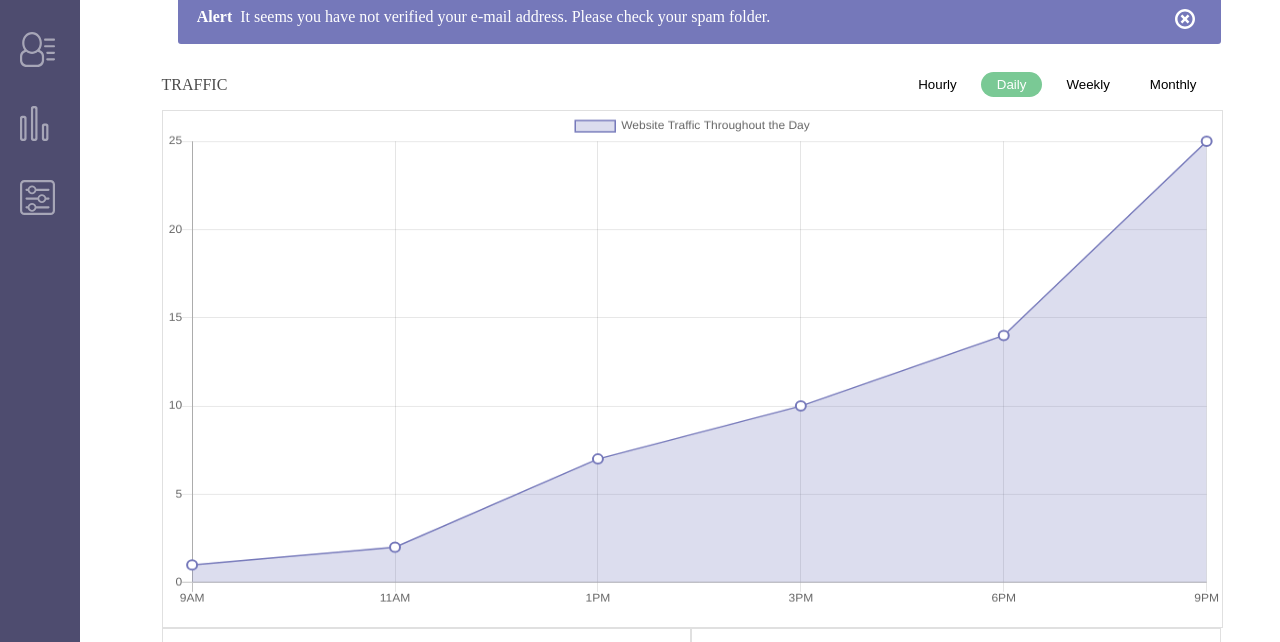
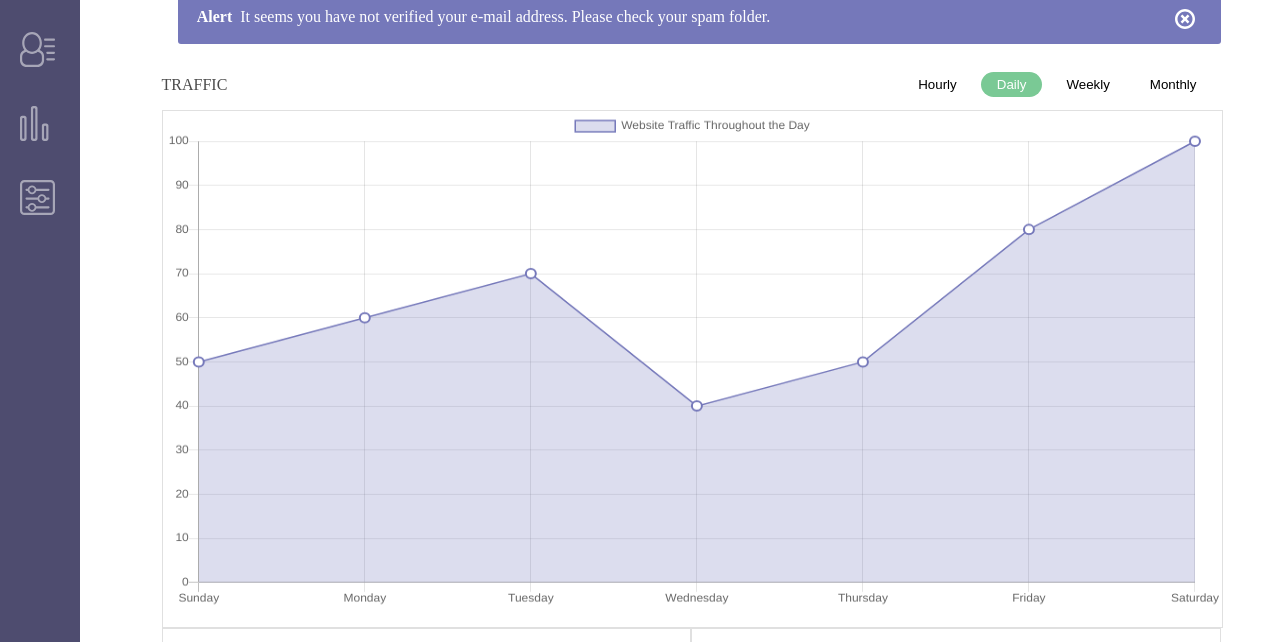
Before and after one commit to jmaletto1/WebApp-dashboard-fewd-project-7, a plain HTML site: page index.html in a window 1280 px wide. Both pictures are taken after a click on the button "Daily". Shown: the part 158-800 px from the top of the page. Drawn offline with nearby package versions, Linux system fonts and the light colour scheme.

Commit message:
Add Secondary Chart Data

```diff
--- a/index.html
+++ b/index.html
@@ -106,10 +106,10 @@
         <div class="chart__container">
           <div class="chart__controls">
             <h3>TRAFFIC</h3>
-            <button class="chart--selector" autofocus>Hourly</button>
-            <button class="chart--selector">Daily</button>
-            <button class="chart--selector">Weekly</button>
-            <button class="chart--selector">Monthly</button>
+            <button class="chart--selector" id="hourly--selector" autofocus>Hourly</button>
+            <button class="chart--selector" id="daily--selector">Daily</button>
+            <button class="chart--selector" id="weekly--selector">Weekly</button>
+            <button class="chart--selector" id="monthly--selector">Monthly</button>
             <div class="chart__controls--buttons"></div>
           </div>
           <canvas id="myChart"></canvas>
@@ -363,8 +363,8 @@
 <div class="footer__container">
   <div class="footer__contact__form">
     <h2>Message User</h2>
-    <form action="#">
-      <input type="text" name="username" placeholder="Search for User">
+    <form action="#" name="messageForm" onSubmit="return validateForm()">
+      <input type="text" name="username" placeholder="Search for User" id="user--search">
       <textarea name="message" id="message" cols="30" rows="8" placeholder="Message for User"></textarea>
       <button class="button--submit">SEND</button>
     </form>
--- a/script.js
+++ b/script.js
@@ -4,16 +4,23 @@ const alertDivs = document.querySelectorAll(".content__alert");
 const notificationsButton = document.getElementById("notifications--button");
 const chartSelector = document.querySelector(".chart--selector").autofocus;
 
-function insertGraph(location, type) {
-  var ctx = document.getElementById(location).getContext("2d");
+const hourlySelector = document.querySelector("#hourly--selector");
+const dailySelector = document.querySelector("#daily--selector");
+const weeklySelector = document.querySelector("#weekly--selector");
+const monthlySelector = document.querySelector("#monthly--selector");
+
+const userSearch = document.querySelector("#user--search");
+
+function insertGraph(data, labels) {
+  var ctx = document.getElementById("myChart").getContext("2d");
   var myChart = new Chart(ctx, {
-    type: type,
+    type: "line",
     data: {
-      labels: ["9AM", "11AM", "1PM", "3PM", "6PM", "9PM"],
+      labels: labels,
       datasets: [
         {
           label: "Website Traffic Throughout the Day",
-          data: [1, 2, 7, 10, 14, 25],
+          data: data,
           lineTension: 0,
           pointBackgroundColor: "white",
           // pointBorderColor: "rgba(150, 132, 208, 1)",
@@ -98,13 +105,93 @@ function insertPie(location, type) {
   });
 }
 
-insertGraph("myChart", "line");
+const hourlyData = [1, 2, 7, 10, 14, 25];
+const hourlyLabels = ["9AM", "11AM", "1PM", "3PM", "6PM", "9PM"];
+
+const dailyData = [50, 60, 70, 40, 50, 80, 100];
+const dailyLabels = [
+  "Sunday",
+  "Monday",
+  "Tuesday",
+  "Wednesday",
+  "Thursday",
+  "Friday",
+  "Saturday",
+];
+
+const weeklyData = [700, 900, 300, 50, 1000];
+const weeklyLabels = ["Wk1", "Wk2", "Wk3", "Wk4", "Wk5"];
+
+const monthlyData = [
+  2000,
+  2200,
+  2400,
+  2000,
+  2500,
+  2600,
+  4000,
+  3000,
+  7000,
+  6000,
+  3000,
+  1100,
+];
+const monthlyLabels = [
+  "January",
+  "February",
+  "March",
+  "April",
+  "May",
+  "June",
+  "July",
+  "August",
+  "September",
+  "October",
+  "November",
+  "December",
+];
+
+insertGraph(hourlyData, hourlyLabels);
 insertBar("daily__traffic__chart", "bar");
 insertPie("mobile__users__chart", "doughnut");
 
-// alertButton.addEventListener("click", () => {
-//   document.querySelector(".content__alert").style.display = "none";
-// });
+hourlySelector.addEventListener("click", () => {
+  insertGraph(hourlyData, hourlyLabels);
+});
+
+dailySelector.addEventListener("click", () => {
+  insertGraph(dailyData, dailyLabels);
+});
+
+weeklySelector.addEventListener("click", () => {
+  insertGraph(weeklyData, weeklyLabels);
+});
+
+monthlySelector.addEventListener("click", () => {
+  insertGraph(monthlyData, monthlyLabels);
+});
+
+const validateForm = () => {
+  let user = document.forms["messageForm"]["username"].value;
+  let message = document.forms["messageForm"]["message"].value;
+  if (!user) {
+    alert("Please enter a user");
+    return false;
+  } else if (!message) {
+    alert("Please enter a message!");
+    return false;
+  }
+  alert("Success!");
+};
+
+users = ["Victoria Chambers", "Dale Byrd", "Dawn Wood", "Dan Oliver"];
+
+userSearch.addEventListener("input", () => {
+  console.log(userSearch.value);
+  if (users.includes(userSearch.value)) {
+    console.log("GOOD!");
+  }
+});
 
 for (let x = 0; x < alertButtons.length; x++) {
   alertButtons[x].addEventListener("click", () => {
```
